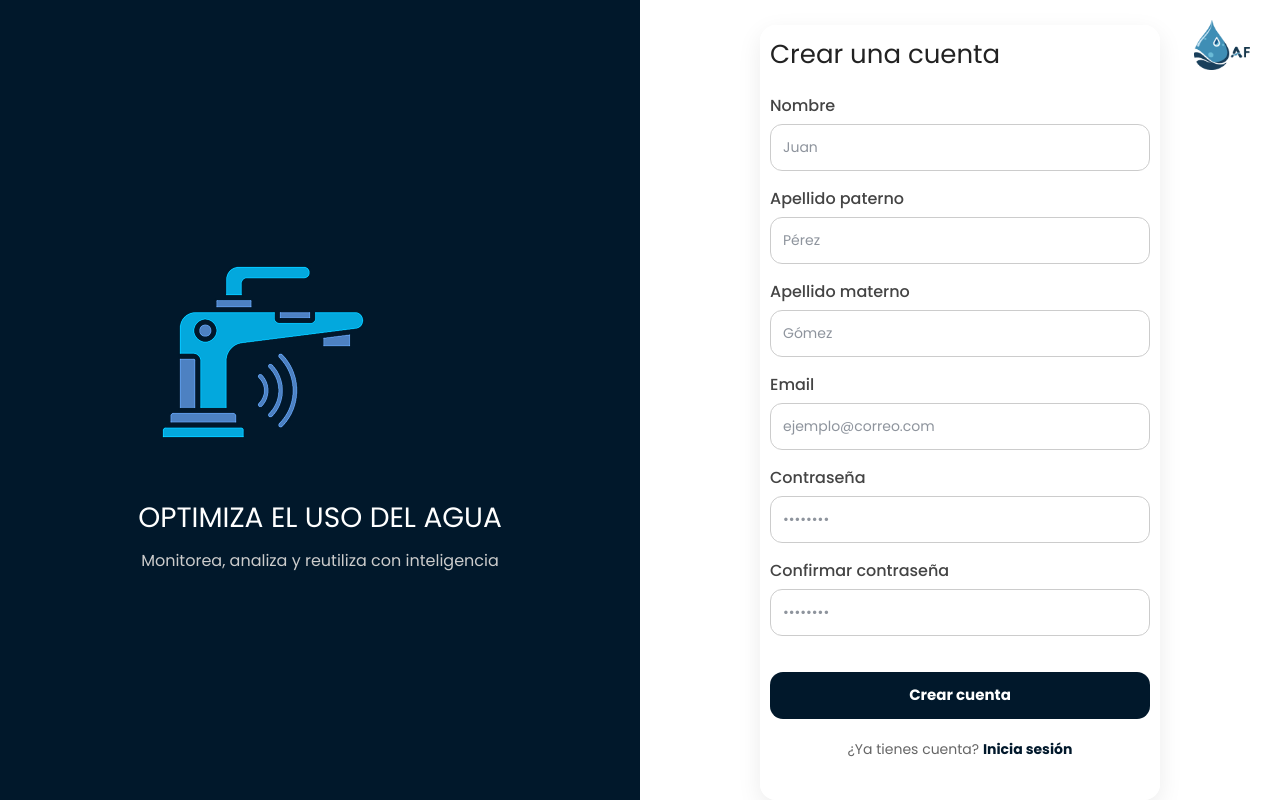
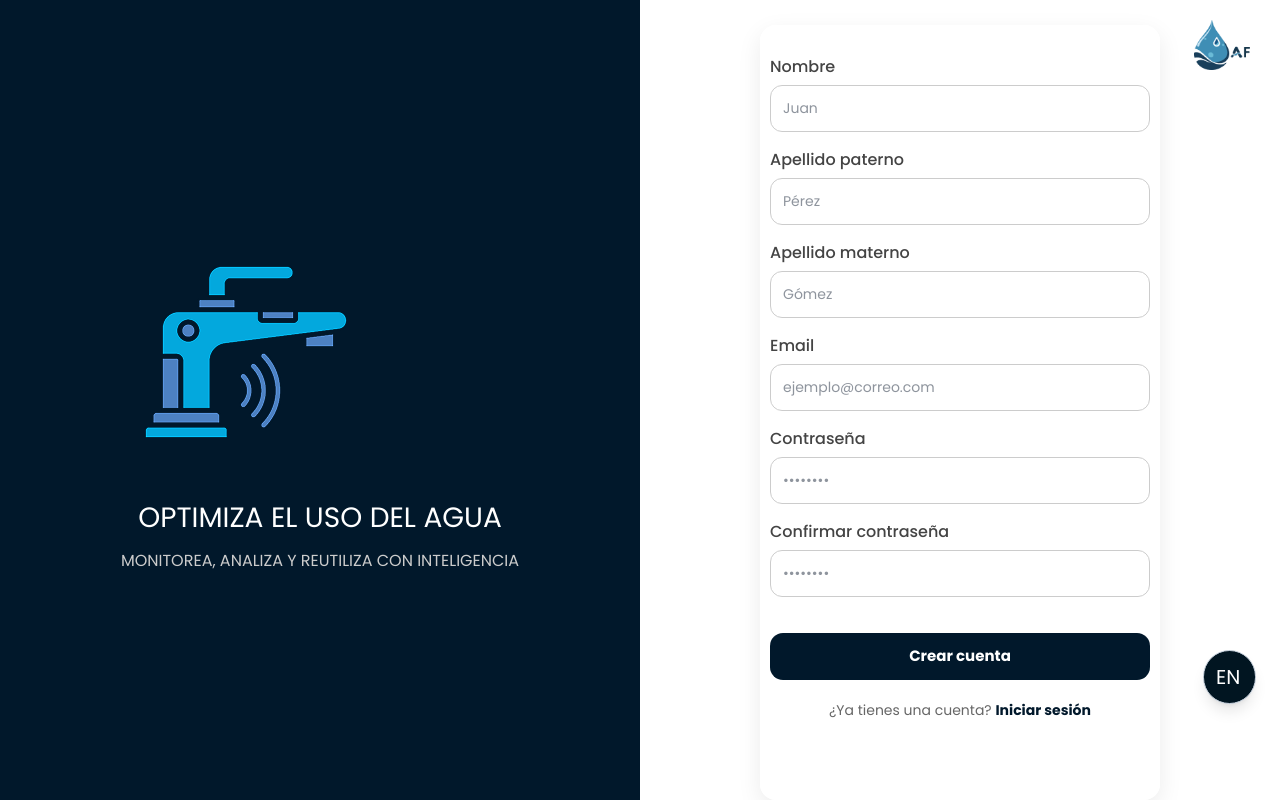
Before and after one commit to Andresito126/AquaFlow-FrontEnd, a React (Vite) app: page /registro in a window 1280 px wide. Built offline with nearby package versions, Linux system fonts and the light colour scheme; no server answers.

Commit message:
Add: i18n in  login and register module added

```diff
--- a/src/core/i18n/en.json
+++ b/src/core/i18n/en.json
@@ -126,7 +126,31 @@
                 "gretting": {
                     "welcome": "WELCOME BACK",
                     "text": "BE PART OF THE CHANGE TOWARDS A MORE RESPONSIBLE FUTURE WITH WATER"
-                }
+                },
+                "mailAndPassword" : "Please enter your email and password."
+            },
+            "register":{
+                "gretting":{
+                    "welcome": "OPTIMIZES WATER USE",
+                    "text": "INTELLIGENTLY MONITORS, ANALYXES AND REUSES"
+                },
+                "registerSucces" : "Successfully registered user",
+                "registerAccount": "Create an account",
+                "name": "Name",
+                "fatherLastName": "Father's last name",
+                "motherLastName": "Mother's last name",
+                "email": "Email",
+                "emailPlaceHolder": "example@gmail.com",
+                "password": "Password",
+                "confirmP": "Confirm Password",
+                "registering": "Registering...",
+                "createAccount": "Create account",
+                "alreadyAccount" : "Do you already have an account?",
+                "signin": "Sign in",
+                "allfields" : "Please complete all fields.",
+                "passwordMismatch" : "Passwords do not match."
+
+
             }
         }
     }
--- a/src/core/i18n/es.json
+++ b/src/core/i18n/es.json
@@ -121,7 +121,30 @@
                 "gretting": {
                     "welcome": "BIENVENIDO DE NUEVO",
                     "text": "SÉ PARTE DEL CAMBIO HACIA UN FUTURO MÁS RESPONSABLE CON EL AGUA"
-                }
+                },
+                "mailAndPassword" : "Por favor ingresa tu correo y contraseña."
+
+            },
+            "register":{
+                "gretting":{
+                    "welcome": "OPTIMIZA EL USO DEL AGUA",
+                    "text": "MONITOREA, ANALIZA Y REUTILIZA CON INTELIGENCIA"
+                },
+                "registerSucces" : "Usuario registrado exitosamente!",
+                "registerAccount": "Crear una cuenta",
+                "name": "Nombre",
+                "fatherLastName": "Apellido paterno",
+                "motherLastName": "Apellido materno",
+                "email": "Email",
+                "emailPlaceHolder": "ejemplo@correo.com",
+                "password": "Contraseña",
+                "confirmP": "Confirmar contraseña",
+                "registering": "Registrando...",
+                "createAccount": "Crear cuenta",
+                "alreadyAccount" : "¿Ya tienes una cuenta?",
+                "signin": "Iniciar sesión",
+                "allfields" : "Por favor completa todos los campos.",
+                "passwordMismatch" : "Las contraseñas no coinciden."
             }
         }
     }
--- a/src/features/users/Presentation/Pages/Createuser/Createuser.tsx
+++ b/src/features/users/Presentation/Pages/Createuser/Createuser.tsx
@@ -6,6 +6,10 @@ import { UserViewModel } from "../../ViewModels/UserCreateViewModel";
 import { useUserFormLogic } from "../../ViewModels/useUserCreateFormLogic";
 import { useEffect } from "react";
 import { useNavigate } from "react-router-dom";
+
+import { LanguageToggleButton } from "../../../../shared/components/generic/LanguageToggleButton";
+import { useLanguage } from "../../../../shared/hooks/useLanguage";
+import { useTranslation } from "react-i18next";
 
 const viewModel = new UserViewModel();
 
@@ -22,13 +26,15 @@ const CreateUser = observer(() => {
     }
   }, [showSuccessMessage, navigate]);
 
+    const { language, toggleLanguage } = useLanguage();
+    const { t } = useTranslation("common");
   return (
     <div className="auth-container">
       <div className="auth-left">
         <div className="auth-left-content">
           <img src={ImgRegister} alt="Registro visual" className="img" />
-          <h2>OPTIMIZA EL USO DEL AGUA</h2>
-          <p>Monitorea, analiza y reutiliza con inteligencia</p>
+          <h2>{t("common.pages.register.gretting.welcome")} </h2>
+          <p>{t("common.pages.register.gretting.text")} </p>
         </div>
       </div>
 
@@ -45,15 +51,15 @@ const CreateUser = observer(() => {
               }`}
             >
               {showSuccessMessage
-                ? "¡Usuario registrado exitosamente!"
+                ? t("common.pages.register.registerSucces")
                 : viewModel.error}
             </div>
           )}
 
           <form onSubmit={handleSubmit}>
-            <h2>Crear una cuenta</h2>
+            <h2> </h2>
 
-            <label>Nombre</label>
+            <label>{t("common.pages.register.name")}</label>
             <input
               type="text"
               value={viewModel.firstName}
@@ -61,7 +67,7 @@ const CreateUser = observer(() => {
               placeholder="Juan"
             />
 
-            <label>Apellido paterno</label>
+            <label>{t("common.pages.register.fatherLastName")} </label>
             <input
               type="text"
               value={viewModel.lastName1}
@@ -69,7 +75,7 @@ const CreateUser = observer(() => {
               placeholder="Pérez"
             />
 
-            <label>Apellido materno</label>
+            <label>{t("common.pages.register.motherLastName")} </label>
             <input
               type="text"
               value={viewModel.lastName2}
@@ -77,15 +83,15 @@ const CreateUser = observer(() => {
               placeholder="Gómez"
             />
 
-            <label>Email</label>
+            <label>{t("common.pages.register.email")}</label>
             <input
               type="email"
               value={viewModel.email}
               onChange={(e) => viewModel.onChangeEmail(e.target.value)}
-              placeholder="ejemplo@correo.com"
+              placeholder={t("common.pages.register.emailPlaceHolder")}
             />
 
-            <label>Contraseña</label>
+            <label>{t("common.pages.register.password")}</label>
             <input
               type="password"
               value={viewModel.password}
@@ -93,7 +99,7 @@ const CreateUser = observer(() => {
               placeholder="••••••••"
             />
 
-            <label>Confirmar contraseña</label>
+            <label>{t("common.pages.register.confirmP")}</label>
             <input
               type="password"
               value={viewModel.confirmPassword}
@@ -102,15 +108,16 @@ const CreateUser = observer(() => {
             />
 
             <button type="submit" disabled={viewModel.isSubmitting}>
-              {viewModel.isSubmitting ? "Registrando..." : "Crear cuenta"}
+              {viewModel.isSubmitting ? t("common.pages.register.") : t("common.pages.register.createAccount")}
             </button>
           </form>
 
           <p className="register-text">
-            ¿Ya tienes cuenta? <a href="/">Inicia sesión</a>
+            {t("common.pages.register.alreadyAccount")} <a href="/">{t("common.pages.register.signin")}</a>
           </p>
         </div>
       </div>
+        <LanguageToggleButton language={language} toggleLanguage={toggleLanguage} />
     </div>
   );
 });
```
